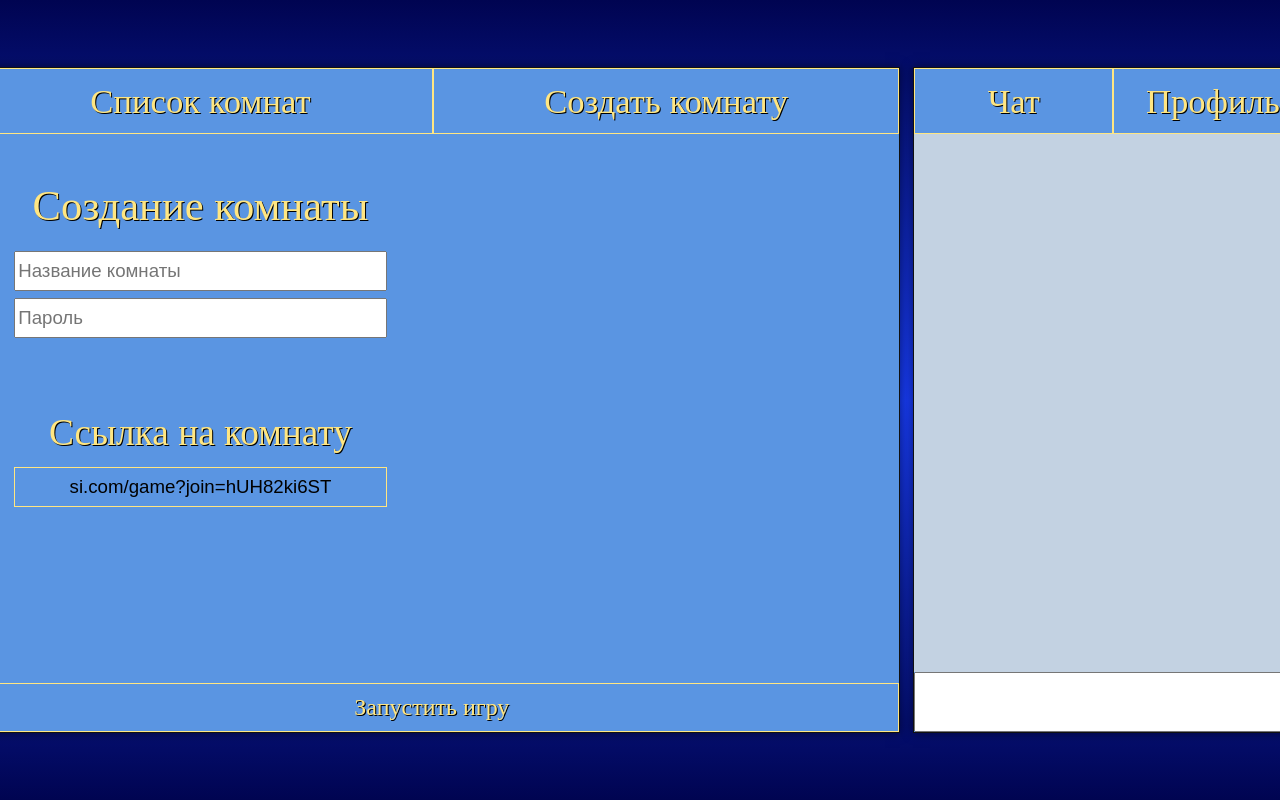
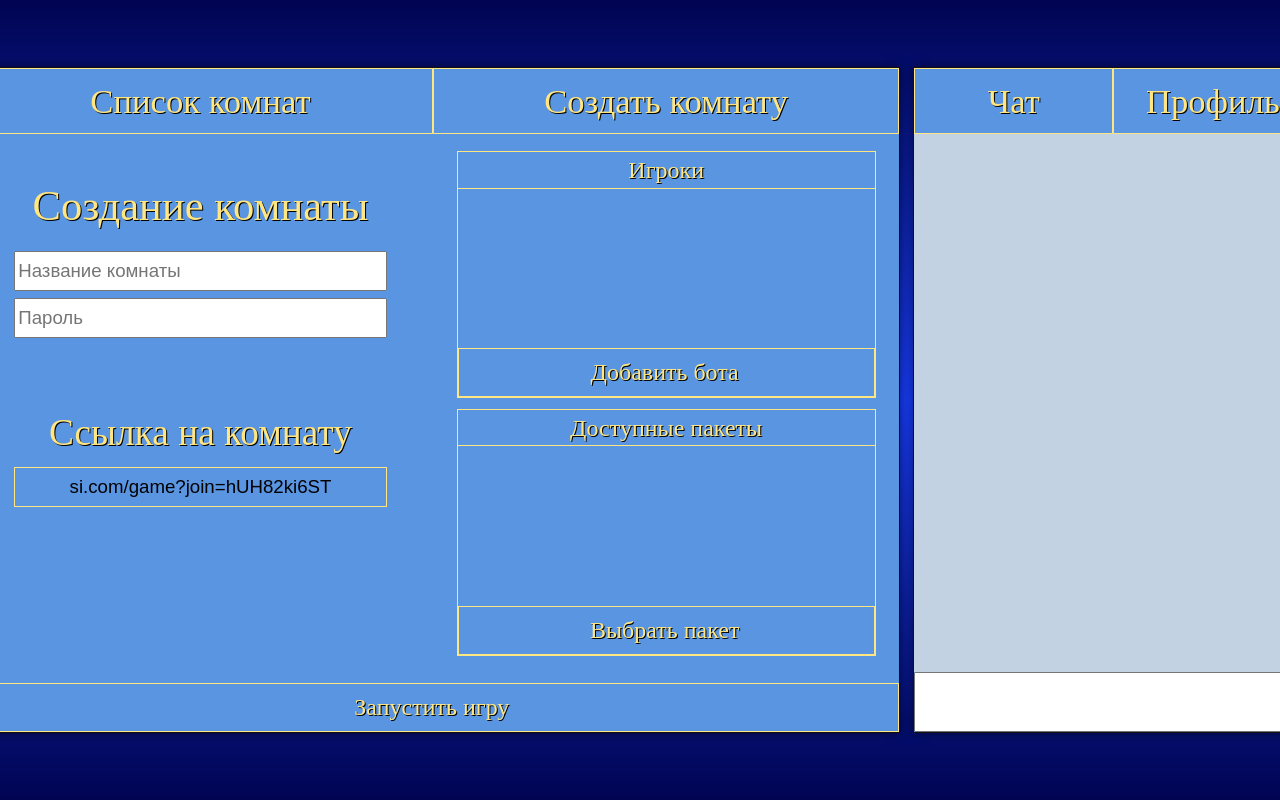
Before and after one commit to gurland/SIGame_web, a React (Create React App) app: page / in a window 1280 px wide. Both pictures are taken after a click on the element "Создать комнату". Shown: the top 800 px of the page. Built offline with nearby package versions, Linux system fonts and the light colour scheme; a web font is replaced by a local one.

Commit message:
Add players and packages lists to creation menu

```diff
--- a/src/Button.css
+++ b/src/Button.css
@@ -6,7 +6,7 @@ button{
     padding: 5px 10px 6px 7px;
     font-family: SI, serif;
     text-shadow: 1px 1px 0 #000;
-    font-size: 15pt;
+    font-size: 18pt;
     cursor: pointer;
 }
 
--- a/src/lobby/creation-menu/CreationMenu.js
+++ b/src/lobby/creation-menu/CreationMenu.js
@@ -15,8 +15,8 @@ export default class CreationMenu extends Component{
                         <RoomInfo/>
                     </div>
                     <div className={'menu-divider'} id={'right-divider'}>
-                        {/*<PlayersList/>*/}
-                        {/*<PackagesList/>*/}
+                        <PlayersList/>
+                        <PackagesList/>
                     </div>
                 </div>
                 <Button id={'start-game-button'} btnText={'Запустить игру'}/>
--- a/src/lobby/creation-menu/PackagesList.css
+++ b/src/lobby/creation-menu/PackagesList.css
@@ -0,0 +1,39 @@
+#package-list-block{
+    width: 90%;
+    height: 45%;
+
+    border: #ffe682 solid 1pt;
+
+    margin-bottom: 8pt;
+
+    display: flex;
+    justify-content: flex-start;
+    align-items: center;
+    flex-direction: column;
+}
+
+#package-list-block .section-title{
+    width: 100%;
+    height: 15%;
+
+    border-bottom: #ffe682 solid 1pt;
+
+    font-family: SI, serif;
+    font-size: 18pt;
+    text-align: center;
+    color: #ffe682;
+    text-shadow: 1px 1px 0 #000;
+}
+
+#package-list-block #package-list-list{
+    width: 100%;
+    height: 70%;
+
+    overflow: auto;
+}
+
+#package-list-block #choose-package-button{
+    height: 10%;
+    border: 0;
+    border-top: #ffe682 solid 1pt;
+}
--- a/src/lobby/creation-menu/PackagesList.js
+++ b/src/lobby/creation-menu/PackagesList.js
@@ -0,0 +1,23 @@
+import React, {Component} from 'react'
+
+import './PackagesList.css'
+import Button from "../../Button";
+
+export default class PackagesList extends Component{
+
+
+    render() {
+        return (
+            <div id={'package-list-block'}>
+                <div className={'section-title'}>
+                    <span>Доступные пакеты</span>
+                </div>
+                <div id="package-list-list">
+
+                </div>
+                <Button id={'choose-package-button'} btnText={'Выбрать пакет'}/>
+
+            </div>
+        );
+    }
+}
--- a/src/lobby/creation-menu/PlayersList.css
+++ b/src/lobby/creation-menu/PlayersList.css
@@ -0,0 +1,39 @@
+#player-list-block{
+    width: 90%;
+    height: 45%;
+
+    border: #ffe682 solid 1pt;
+
+    margin-bottom: 8pt;
+
+    display: flex;
+    justify-content: flex-start;
+    align-items: center;
+    flex-direction: column;
+}
+
+#player-list-block .section-title{
+    width: 100%;
+    height: 15%;
+
+    border-bottom: #ffe682 solid 1pt;
+
+    font-family: SI, serif;
+    font-size: 18pt;
+    text-align: center;
+    color: #ffe682;
+    text-shadow: 1px 1px 0 #000;
+}
+
+#player-list-block #players-list{
+    width: 100%;
+    height: 70%;
+
+    overflow: auto;
+}
+
+#player-list-block #add-bot-button{
+    height: 10%;
+    border: 0;
+    border-top: #ffe682 solid 1pt;
+}
--- a/src/lobby/creation-menu/PlayersList.js
+++ b/src/lobby/creation-menu/PlayersList.js
@@ -0,0 +1,22 @@
+import React, {Component} from 'react'
+
+import Button from '../../Button'
+import './PlayersList.css'
+
+export default class PlayersList extends Component{
+
+
+    render() {
+        return (
+            <div id={'player-list-block'}>
+                <div className={'section-title'}>
+                    <span>Игроки</span>
+                </div>
+                <div id="players-list">
+
+                </div>
+                <Button id={'add-bot-button'} btnText={'Добавить бота'}/>
+            </div>
+        );
+    }
+}
--- a/src/lobby/creation-menu/RoomInfo.css
+++ b/src/lobby/creation-menu/RoomInfo.css
@@ -8,7 +8,7 @@
     flex-direction: column;
 }
 
-#room-info #section-title{
+#room-info .section-title{
     margin-bottom: 5pt;
     margin-top: 30pt;
 
@@ -19,7 +19,6 @@
     width: 80%;
     height: 30pt;
 
-    /*margin: 10pt;*/
     font-size: 14pt;
 }
 
--- a/src/lobby/creation-menu/RoomInfo.js
+++ b/src/lobby/creation-menu/RoomInfo.js
@@ -13,7 +13,7 @@ export default class RoomInfo extends Component{
     render() {
         return (
             <div id={'room-info'}>
-                <span id={'section-title'}>Создание комнаты</span>
+                <span className={'section-title'}>Создание комнаты</span>
                 <input type="text" id={'new-room-name'} placeholder={'Название комнаты'}/>
                 <input type="text" id={'new-room-password'} placeholder={'Пароль'}/>
                 <span>Ссылка на комнату</span>
--- a/src/lobby/user-profile/UserProfile.css
+++ b/src/lobby/user-profile/UserProfile.css
@@ -1,7 +1,3 @@
-Button{
-    font-size: 18pt;
-}
-
 #profile{
     width: 100%;
     height: 90%;
@@ -11,6 +7,11 @@ Button{
     align-items: center;
     flex-direction: column;
 }
+
+#profile Button{
+    font-size: 18pt;
+}
+
 
 .profile-element{
     width: 100%;
```
